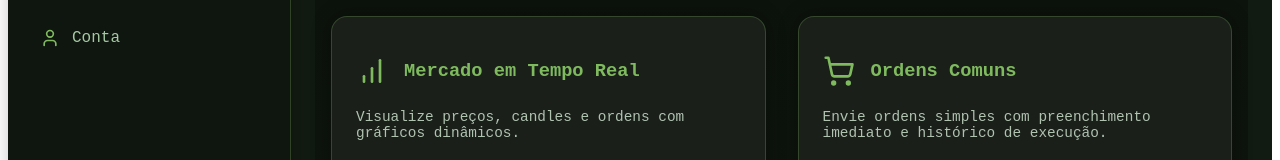
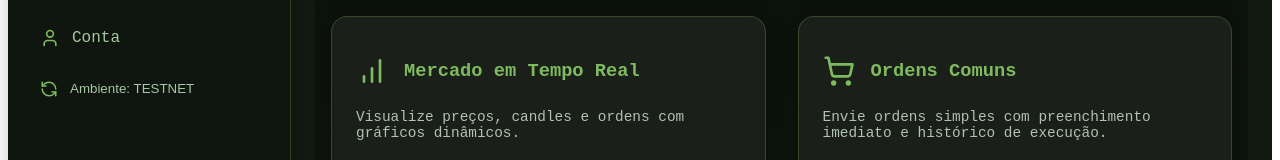
Before and after one commit to DarlanNoetzold/trAI-bot, a React (Create React App) app in the folder crypto-bot-frontend/: page / in a window 1280 px wide. Shown: the part 302-462 px from the top of the page. Built offline with nearby package versions, Linux system fonts and the light colour scheme.

Commit message:
Update Sidebar.jsx

```diff
--- a/crypto-bot-frontend/src/components/common/Sidebar.jsx
+++ b/crypto-bot-frontend/src/components/common/Sidebar.jsx
@@ -1,4 +1,4 @@
-import React, { useState } from 'react';
+import React, { useState, useEffect } from 'react';
 import { NavLink } from 'react-router-dom';
 import {
   Home,
@@ -7,6 +7,7 @@ import {
   Layers,
   User,
   ChevronDown,
+  RefreshCcw,
 } from 'lucide-react';
 import styled from 'styled-components';
 
@@ -36,7 +37,8 @@ const SidebarWrapper = styled.div`
     gap: 0.75rem;
 
     a,
-    .menu-toggle {
+    .menu-toggle,
+    .env-toggle {
       display: flex;
       align-items: center;
       justify-content: space-between;
@@ -96,6 +98,19 @@ const SidebarWrapper = styled.div`
 
 const Sidebar = () => {
   const [ordersOpen, setOrdersOpen] = useState(false);
+  const [env, setEnv] = useState('TESTNET');
+
+  useEffect(() => {
+    const stored = localStorage.getItem('binanceEnv');
+    if (stored) setEnv(stored);
+  }, []);
+
+  const toggleEnv = () => {
+    const newEnv = env === 'TESTNET' ? 'PRODUCTION' : 'TESTNET';
+    setEnv(newEnv);
+    localStorage.setItem('binanceEnv', newEnv);
+    window.location.reload();
+  };
 
   return (
     <SidebarWrapper>
@@ -160,6 +175,11 @@ const Sidebar = () => {
           <User size={20} />
           <span>Conta</span>
         </NavLink>
+
+        <button className="env-toggle" onClick={toggleEnv}>
+          <RefreshCcw size={18} />
+          <span>Ambiente: {env}</span>
+        </button>
       </nav>
     </SidebarWrapper>
   );
```
